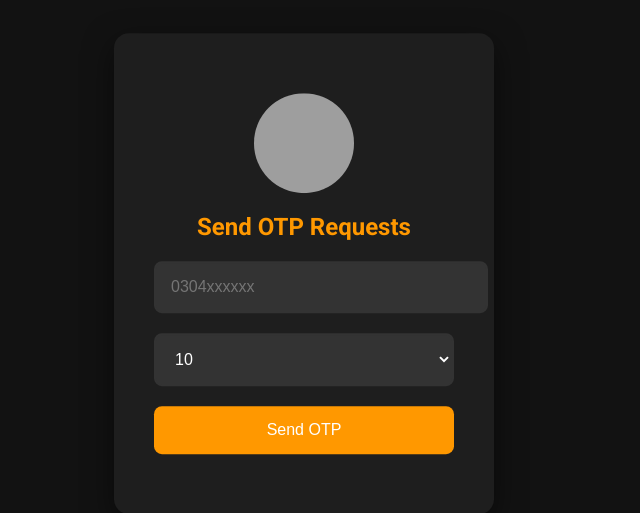
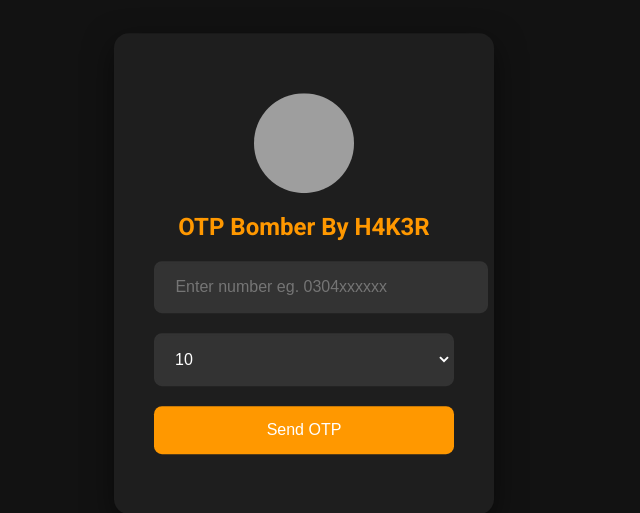
Before and after one commit to usmanneo/bomber, a Flask app: page / in a window 1280 px wide. Shown: the part 148-661 px from the top of the page, without its empty margins (336-976 px from the left). Run offline with Flask 3, Linux system fonts and the light colour scheme; grey boxes are pictures that could not be loaded.

Commit message:
Update index.html

```diff
--- a/templates/index.html
+++ b/templates/index.html
@@ -3,7 +3,7 @@
 <head>
     <meta charset="UTF-8">
     <meta name="viewport" content="width=device-width, initial-scale=1.0">
-    <title>Send OTP Requests</title>
+    <title>OTP Bomber By H4K3R</title>
     <style>
         @import url('https://fonts.googleapis.com/css2?family=Roboto:wght@400;700&display=swap');
         @import url('https://fonts.googleapis.com/css2?family=Poppins:wght@600&display=swap');
@@ -137,9 +137,9 @@
         <div class="logo">
             <img src="https://h4k3r.xyz/gallery/icon68%20(2)-ts1688797951.png" alt="Logo">
         </div>
-        <h2>Send OTP Requests</h2>
+        <h2>OTP Bomber By H4K3R</h2>
         <div class="input-field">
-            <input type="text" id="phone_number" placeholder="0304xxxxxx">
+            <input type="text" id="phone_number" placeholder=" Enter number eg. 0304xxxxxx">
         </div>
         <div class="input-field">
             <select id="num_requests">
```
